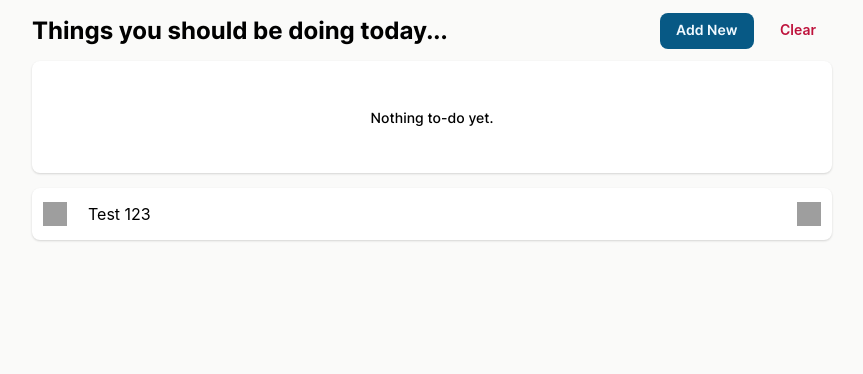
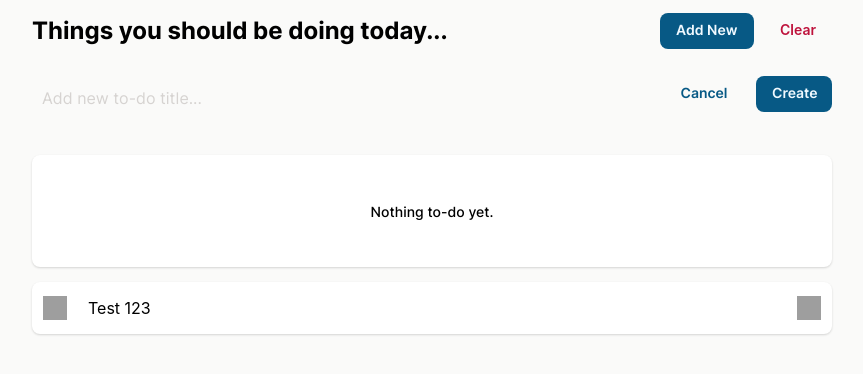
Before and after one commit to NaufalFikriHakim/react-todo, a React (Create React App) app: page / in a window 1280 px wide. Shown: the top 374 px of the page, without its empty margins (208-1071 px from the left). Built offline with nearby package versions, Linux system fonts and the light colour scheme; grey boxes are pictures that could not be loaded.

Commit message:
adding form, cancel button , and create button

```diff
--- a/src/App.css
+++ b/src/App.css
@@ -10,6 +10,7 @@
 header {
   display: flex;
   justify-content: space-between;
+  margin-bottom: 15px;
 }
 
 .buttongroup{
@@ -59,14 +60,12 @@
 
 .card{
   width: 800px;
-
   background-color: #FFFFFF;
   border-radius: 8px;
   box-shadow:
     0px 1px 2px rgba(0, 0, 0, 0.1),
     0px 1px 3px rgba(0, 0, 0, 0.06);
   display: flex;
-
   align-items: center;
 }
 
@@ -97,7 +96,71 @@
   display: flex;
   flex-direction: column;
   gap: 15px;
+}
 
+.cancel{
+  width: 80px;
+  height: 36px;
+  color: #075985;
+  background-color: #FAFAF9;
+  font-family: 'inter', 'Times New Roman', Times, serif;
+  font-size: 14px;
+  font-weight: 600;
+  text-align: center;
+}
+
+.cancel p {
+  padding: 8px 16px;
+  margin: auto;
+}
+
+
+.create{
+  width: 76px;
+  height: 36px;
+  background-color: #075985;
+  color: #F0F9FF;
+  border-radius: 8px;
+}
+
+.create p {
+  margin: auto;
+  padding: 8px 16px;
+  font-family: 'inter', 'Times New Roman', Times, serif;
+  font-size: 14px;
+  font-weight: 600;
+}
+
+
+
+textarea{
+  width: 600px;
+  height: 36px;
+  background-color: #FAFAF9;
+  border: none;
+  color: #1C1917;
+  font-size: 16px;
+  font-family: 'inter', 'Times New Roman', Times, serif;
+  font-weight: 400;
+  resize: none;
+  overflow: hidden;
+  padding: 12px 10px;
+}
+
+textarea::placeholder{
+  font-family: 'inter', 'Times New Roman', Times, serif;
+  font-size: 16px;
+  font-weight: 400;
+  color: #D6D3D1;
+}
+
+textarea:focus{
+  outline: none;
+}
+
+.inputsection{
+  display: flex;
+  justify-content: space-between;
 }
 
 
--- a/src/App.js
+++ b/src/App.js
@@ -5,8 +5,14 @@
 import ClearButton from "./components/ClearButton";
 import Card from "./components/Card";
 import EmptyCard from "./components/EmptyCard";
+import CancelButton from "./components/CancelButton";
+import InputForm from "./components/InputForm";
+import CreateButton from "./components/CreateButton";
+import {useState} from "react";
 
 function App() {
+  const [newClicked, setNewClicked] = useState(false);
+  const data = [];
   return (
     <div className="App">
       <header>
@@ -17,13 +23,17 @@
         </div>
       </header>
       <div className="body">
+
+      <div className="inputsection">
+      <InputForm></InputForm>
+      <CancelButton></CancelButton>
+      <CreateButton></CreateButton>
+
+
+      </div>
         <EmptyCard></EmptyCard>
         <Card></Card>
       </div>
-
-
-
-
     </div>
   );
 }
--- /dev/null
+++ b/src/components/CancelButton.js
@@ -0,0 +1,8 @@
+export default function CancelButton(){
+    return(
+        <div className="cancel">
+        <p>Cancel</p>
+
+        </div>
+    )
+}
--- /dev/null
+++ b/src/components/CreateButton.js
@@ -0,0 +1,7 @@
+export default function CreateButton(){
+    return(
+        <div className="create">
+            <p>Create</p>
+        </div>
+    )
+}
--- /dev/null
+++ b/src/components/InputForm.js
@@ -0,0 +1,14 @@
+export default function InputForm() {
+
+    const autoGrow = (event) => {
+        const element = event.target;
+        element.style.height = "0px";
+        element.style.height = (element.scrollHeight) + "px";
+    };
+
+    return(
+        <div>
+            <textarea onInput={autoGrow} wrap="hard" placeholder="Add new to-do title..." ></textarea>
+        </div>
+    )
+}
```
